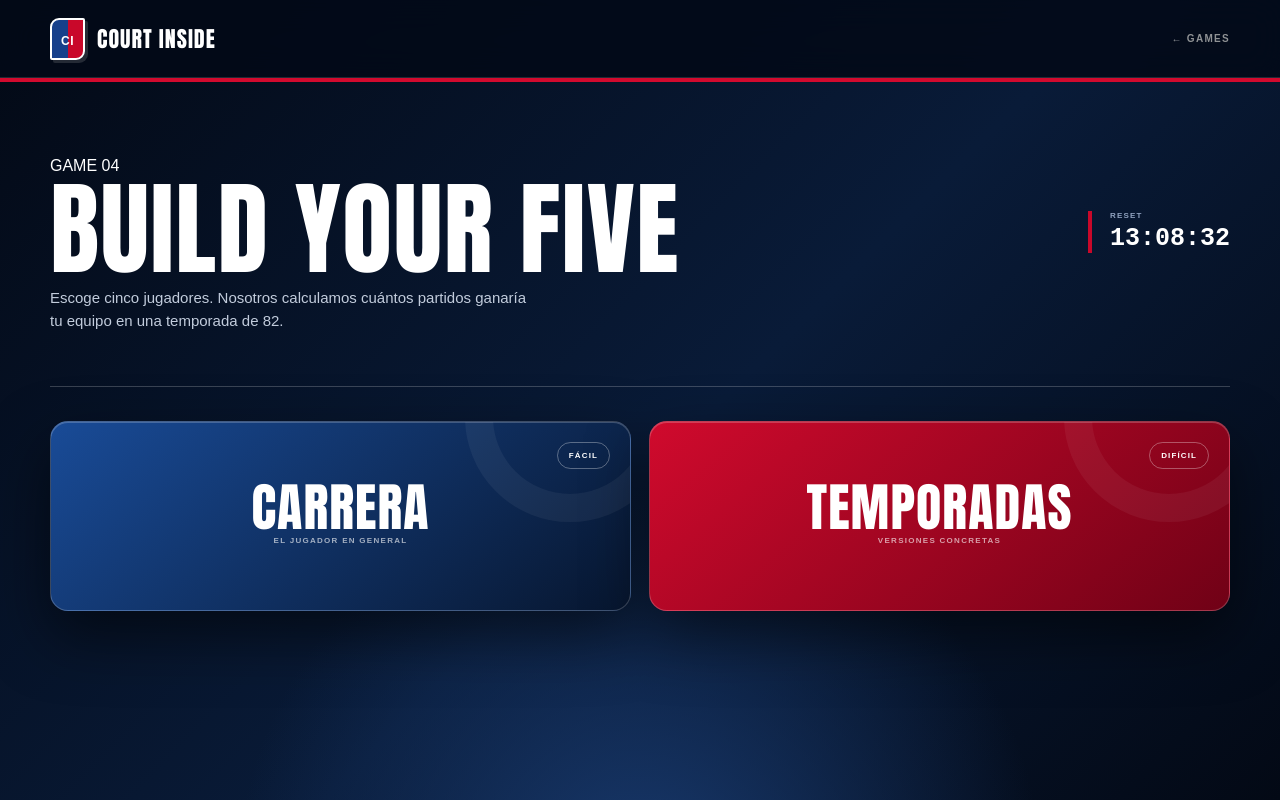
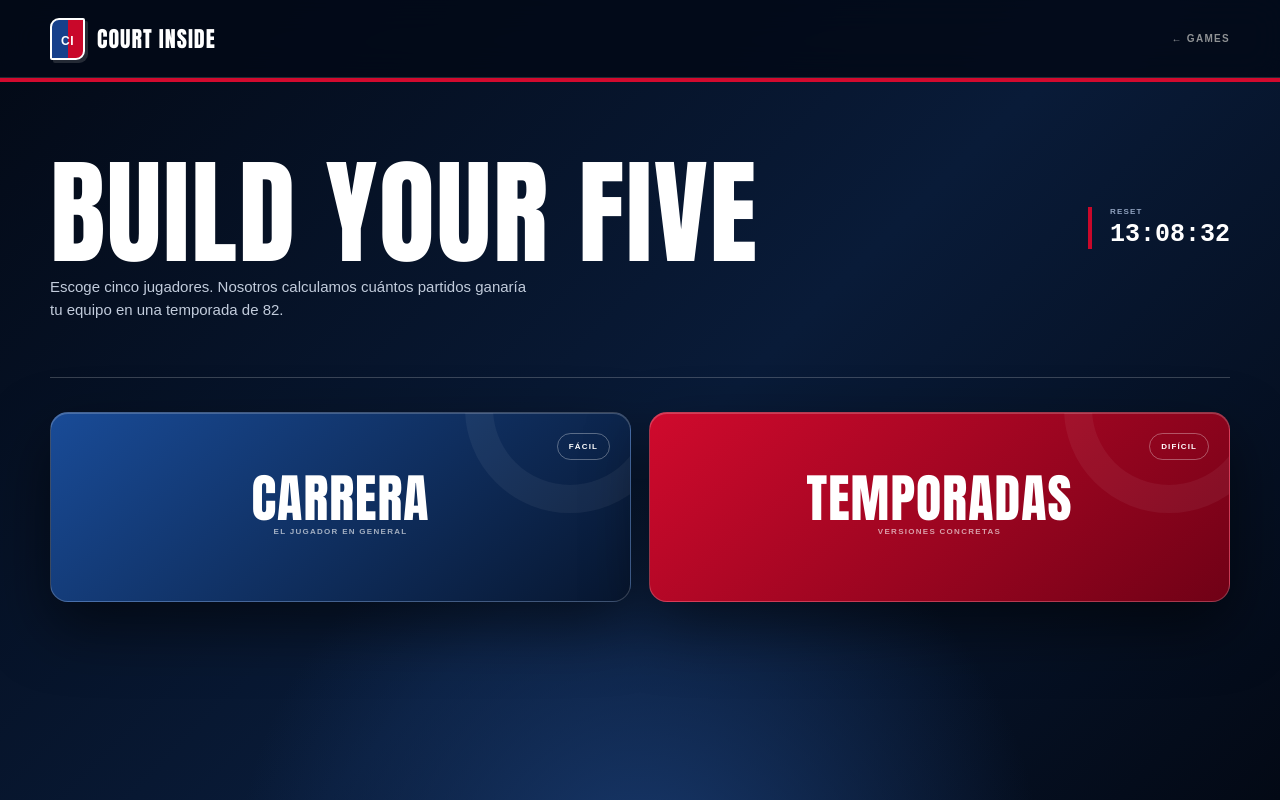
Before and after one commit to marcoscainzos/basketball5, a Next.js app: page /draft in a window 1280 px wide. Built offline with nearby package versions, Linux system fonts and the light colour scheme.

Commit message:
Unify game titles and remove draft hoop

```diff
--- a/app/globals.css
+++ b/app/globals.css
@@ -380,7 +380,7 @@ body { font-family:Arial,Helvetica,sans-serif; }
 .draft-top-nav .back-button { justify-self:start; }
 .draft-top-nav>span:last-child { justify-self:end; }
 .draft-mode-intro { min-height:300px; }
-.draft-mode-intro h1 { white-space:nowrap; font-size:clamp(55px,8vw,104px); }
+.draft-mode-intro h1 { white-space:nowrap; }
 .draft-mode-screen { width:min(1180px,calc(100% - 44px)); margin:34px auto 0; padding:0 0 90px; }
 .draft-mode-grid { display:grid; grid-template-columns:1fr 1fr; gap:18px; }
 .draft-mode-grid button { position:relative; min-height:190px; padding:26px; border:1px solid #ffffff35; border-radius:18px; display:flex; align-items:center; justify-content:center; overflow:hidden; color:white; text-align:center; cursor:pointer; background:linear-gradient(140deg,#194b97,#07162f); box-shadow:0 25px 60px #0008,inset 0 1px #ffffff34; transition:.22s ease; }
@@ -407,11 +407,6 @@ body { font-family:Arial,Helvetica,sans-serif; }
 .draft-lineup::before { content:""; position:absolute; width:250px; height:185px; top:-3px; left:50%; transform:translateX(-50%); border:3px solid #e6f1ff8c; border-top:0; background:#ffffff08; }
 .draft-lineup::after { content:""; position:absolute; width:126px; height:126px; top:120px; left:50%; transform:translateX(-50%); border:3px solid #e6f1ff7d; border-radius:50%; }
 .three-point-arc { position:absolute; z-index:1; top:-3px; left:7%; right:7%; height:520px; border:3px solid #e6f1ff72; border-top:0; border-radius:0 0 50% 50%; }
-.court-hoop { position:absolute; z-index:1; top:22px; left:50%; width:110px; height:65px; transform:translateX(-50%); }
-.court-hoop i { position:absolute; top:0; left:0; width:110px; height:9px; border:3px solid #eaf1fb; background:#ffffff18; }
-.court-hoop span { position:absolute; top:22px; left:50%; width:42px; height:20px; transform:translateX(-50%); border:4px solid #e65a35; border-radius:50%; box-shadow:0 9px 0 -7px #ffffff80; }
-.court-hoop i::after { content:""; position:absolute; width:38px; height:3px; left:33px; top:3px; background:#ffffffb8; }
-.court-hoop span::after { content:""; position:absolute; width:30px; height:27px; left:2px; top:8px; border-left:2px solid #ffffff9c; border-right:2px solid #ffffff9c; border-bottom:2px solid #ffffff75; clip-path:polygon(0 0,100% 0,72% 100%,28% 100%); background:repeating-linear-gradient(65deg,transparent 0 6px,#ffffff66 7px 8px,transparent 9px 13px); }
 .draft-lineup article { position:absolute; z-index:2; width:158px; height:202px; padding:11px; border:1px dashed #ffffff70; border-radius:12px; display:flex; flex-direction:column; align-items:center; justify-content:center; overflow:hidden; background:#071b38e8; text-align:center; box-shadow:0 15px 35px #00102699; }
 .draft-lineup .court-pg { left:50%; bottom:22px; transform:translateX(-50%); }
 .draft-lineup .court-sg { left:7%; top:288px; }
--- a/components/DraftGame.tsx
+++ b/components/DraftGame.tsx
@@ -50,7 +50,7 @@ export default function DraftGame() {
   }
 
   if (!ready) return <main className="draft-shell"><div className="top5-loading">PREPARANDO EL DRAFT…</div></main>;
-  if (!mode) return <main className="draft-shell"><nav className="site-nav"><Link className="wordmark" href="/"><span className="mark">CI</span><b>COURT INSIDE</b></Link><Link href="/" className="back-link">← GAMES</Link></nav><section className="mode-intro draft-mode-intro"><div className="mode-copy"><span>GAME 04</span><h1>BUILD YOUR FIVE</h1><p>Escoge cinco jugadores. Nosotros calculamos cuántos partidos ganaría tu equipo en una temporada de 82.</p></div><div className="reset-inline"><small>RESET</small><b>{countdown}</b></div></section><section className="draft-mode-screen">
+  if (!mode) return <main className="draft-shell"><nav className="site-nav"><Link className="wordmark" href="/"><span className="mark">CI</span><b>COURT INSIDE</b></Link><Link href="/" className="back-link">← GAMES</Link></nav><section className="mode-intro draft-mode-intro"><div className="mode-copy"><h1>BUILD YOUR FIVE</h1><p>Escoge cinco jugadores. Nosotros calculamos cuántos partidos ganaría tu equipo en una temporada de 82.</p></div><div className="reset-inline"><small>RESET</small><b>{countdown}</b></div></section><section className="draft-mode-screen">
     <div className="draft-mode-grid">
       <button type="button" onClick={() => openMode("career")}><div><b>CARRERA</b><small>EL JUGADOR EN GENERAL</small></div><i>FÁCIL</i></button>
       <button type="button" onClick={() => openMode("season")}><div><b>TEMPORADAS</b><small>VERSIONES CONCRETAS</small></div><i>DIFÍCIL</i></button>
@@ -61,7 +61,6 @@ export default function DraftGame() {
     <div className="draft-court">
       <div className="draft-lineup">
         <div className="three-point-arc" aria-hidden="true" />
-        <div className="court-hoop" aria-hidden="true"><i /><span /></div>
         {COURT_POSITIONS.map((position, index) => { const player = lineup.find((item) => item.position === position); return <article className={`court-${position.toLowerCase()} ${player ? "filled" : ""}`} key={position}>
           <strong>{position}</strong>{player ? <><div className="draft-photo">{player.imageUrl ? <img src={player.imageUrl} alt="" /> : <span>{player.name.charAt(0)}</span>}</div><h2>{player.name}</h2><p>{mode === "season" ? `${player.season} · ${player.team}` : player.position}</p></> : <><div className="empty-player">+</div><h2>{position}</h2><p>{["BASE", "ESCOLTA", "ALERO", "ALA-PÍVOT", "PÍVOT"][index]}</p></>}
         </article>; })}
--- a/components/OneVsOneGame.tsx
+++ b/components/OneVsOneGame.tsx
@@ -48,7 +48,7 @@ export default function OneVsOneGame() {
   if (!saved) return <main className="game-loading">OPENING THE GYM…</main>;
   if (!active || !modeSave || !game || !current || !challenger) return <main className="mode-shell">
     <nav className="site-nav"><Link className="wordmark" href="/"><span className="mark">CI</span><b>COURT INSIDE</b></Link><Link href="/" className="back-link">← GAMES</Link></nav>
-    {!showCurrent && <section className="mode-intro"><div className="mode-copy"><span>GAME 01</span><h1>1VS1</h1><p>1vs1 enfrenta a dos jugadores en una estadística desconocida. Tú decides quién gana entre historia NBA y temporada actual.</p></div><div className="reset-inline"><small>RESET</small><b>{countdown}</b></div></section>}
+    {!showCurrent && <section className="mode-intro"><div className="mode-copy"><h1>1VS1</h1><p>1vs1 enfrenta a dos jugadores en una estadística desconocida. Tú decides quién gana entre historia NBA y temporada actual.</p></div><div className="reset-inline"><small>RESET</small><b>{countdown}</b></div></section>}
     {!showCurrent ? <section className="mode-select mode-select-two">
       <button className={`mode-card mode-historical ${saved.historical.attemptsUsed >= 2 ? "locked" : ""}`} disabled={saved.historical.attemptsUsed >= 2} onClick={() => openChallenge("historical")}><h2>HISTÓRICO</h2></button>
       <button className="mode-card mode-current" onClick={() => setShowCurrent(true)}><h2>ACTUAL</h2></button>
```
